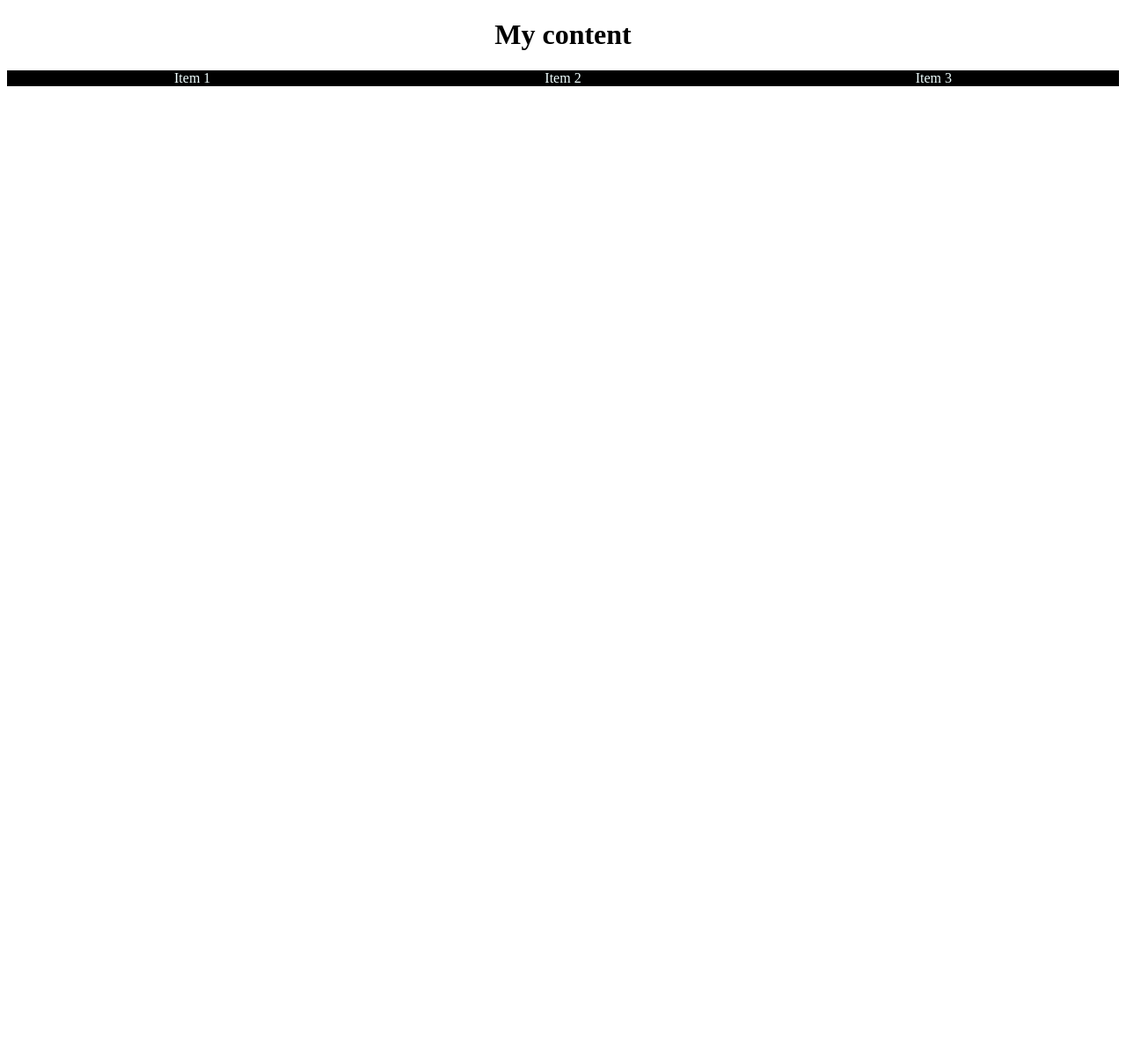
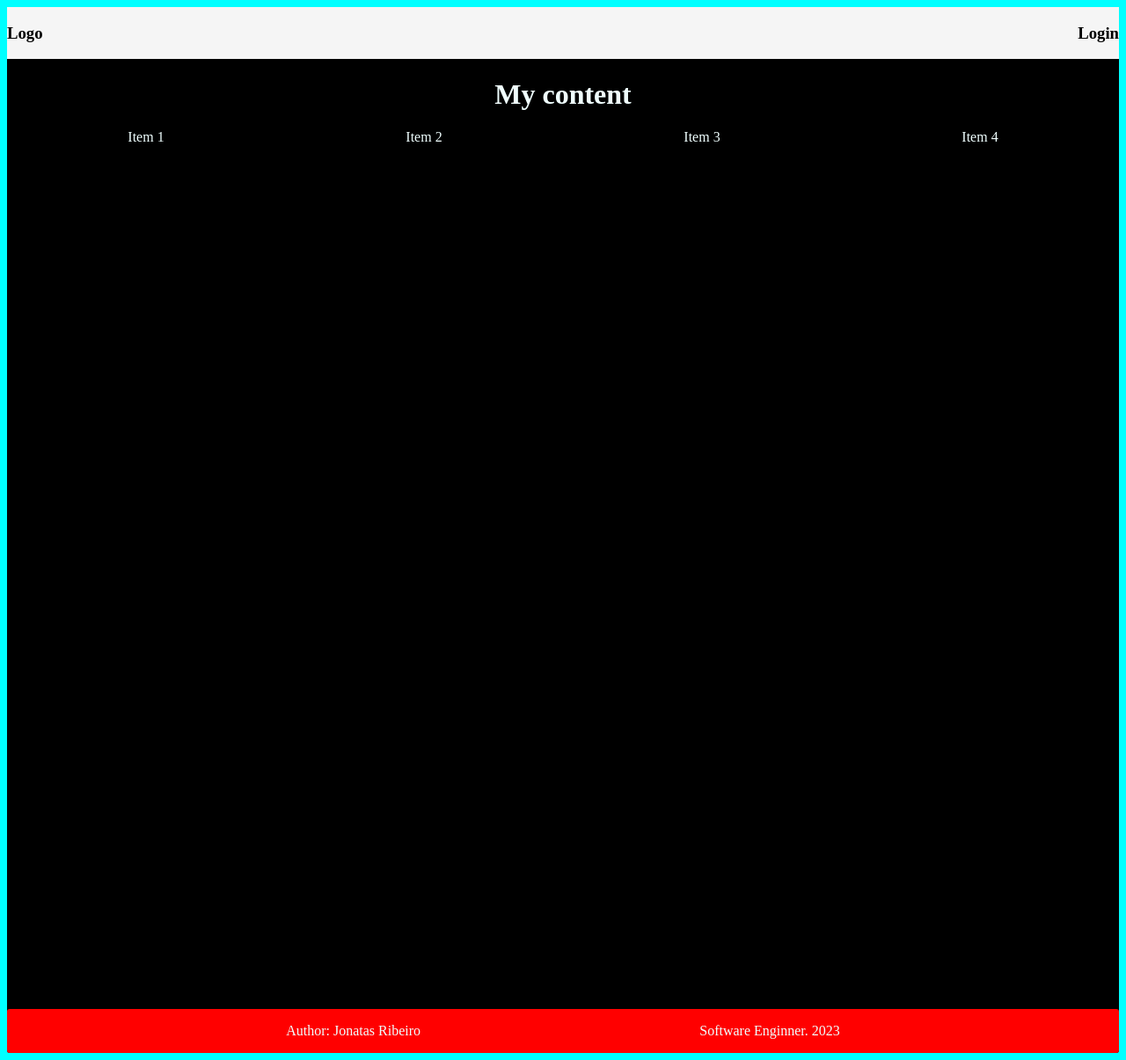
Before and after one commit to jonriber/FLEXBOX, a plain HTML site: page index.html in a window 1280 px wide. Shown: the whole page at 88% size. Before the commit the page ends 800 px from the top, so only its background shows below. Drawn offline with Linux system fonts and the light colour scheme.

Commit message:
Studying more flex props

```diff
--- a/index.html
+++ b/index.html
@@ -6,11 +6,25 @@
         <link rel="stylesheet" href="style.css">
     </head>
     <body>
-        <h1>My content</h1>
         <div class="container">
-            <div class="item item-1">Item 1</div>
-            <div class="item item-2">Item 2</div>
-            <div class="item item-3">Item 3</div>
+            <header class="header">
+                <h3>Logo</h3>
+                <h3>Login</h3>
+            </header>
+            <div class="title">
+                <h1>My content</h1>
+            </div>
+            <div class="items">
+                <div class="item item-1">Item 1</div>
+                <div class="item item-2">Item 2</div>
+                <div class="item item-3">Item 3</div>
+                <div class="item item-4"> Item 4</div>
+            </div>
+            <footer class="footer">
+                <p>Author: Jonatas Ribeiro</p>
+                <p class="details">Software Enginner. 2023</p>
+            </footer>
         </div>
+
     </body>
 </html>
--- a/style.css
+++ b/style.css
@@ -1,14 +1,80 @@
+.header{
+    top: 0;
+    position: relative;
+    display: flex;
+    flex-direction: row;
+    justify-content: space-between;
+    background: whitesmoke;
+    width: 100%;
+}
+
 .container{
     background: black;
     display: flex;
     color: azure;
+    flex-direction: column;
+    justify-content: space-around;
+    align-items: center;
+    border-radius: 3px;
+    border-color: black;
+}
+.title{
+    display: flex;
+    width: 100%;
+    flex-direction: row;
+    justify-content: center;
+}
+
+.items{
+    width: 100%;
+    min-height: 1000px;
+    display: flex;
     flex-direction: row;
     justify-content: space-around;
-    align-items: center;
 }
 
+.footer{
+    position: relative;
+    width: 100%;
+    display: flex;
+    justify-content: space-evenly;
+    background: red;
+    bottom: 0;
+    border-radius: 3px;
+}
+
+.footer .details{
+    display: flex;
+    justify-content: flex-end;
+}
+body {
+    background-color: aqua;
+}
 body h1{
     display: flex;
     justify-content: center;
     /* padding-left: 100px; */
 }
+
+/* these are the flex properties  */
+.flex{
+    display: flex;
+    flex-direction: column;
+    justify-content: center;
+    align-items: center;
+    flex-wrap: nowrap;
+    align-content: center;
+    gap: 1em;
+}
+
+.flexItem{
+    flex-grow: 1;
+    flex-shrink: 0;
+    flex-basis: 0;
+    flex: 1;
+    align-items: baseline;
+}
+
+header h3{
+    color: black;
+}
```
